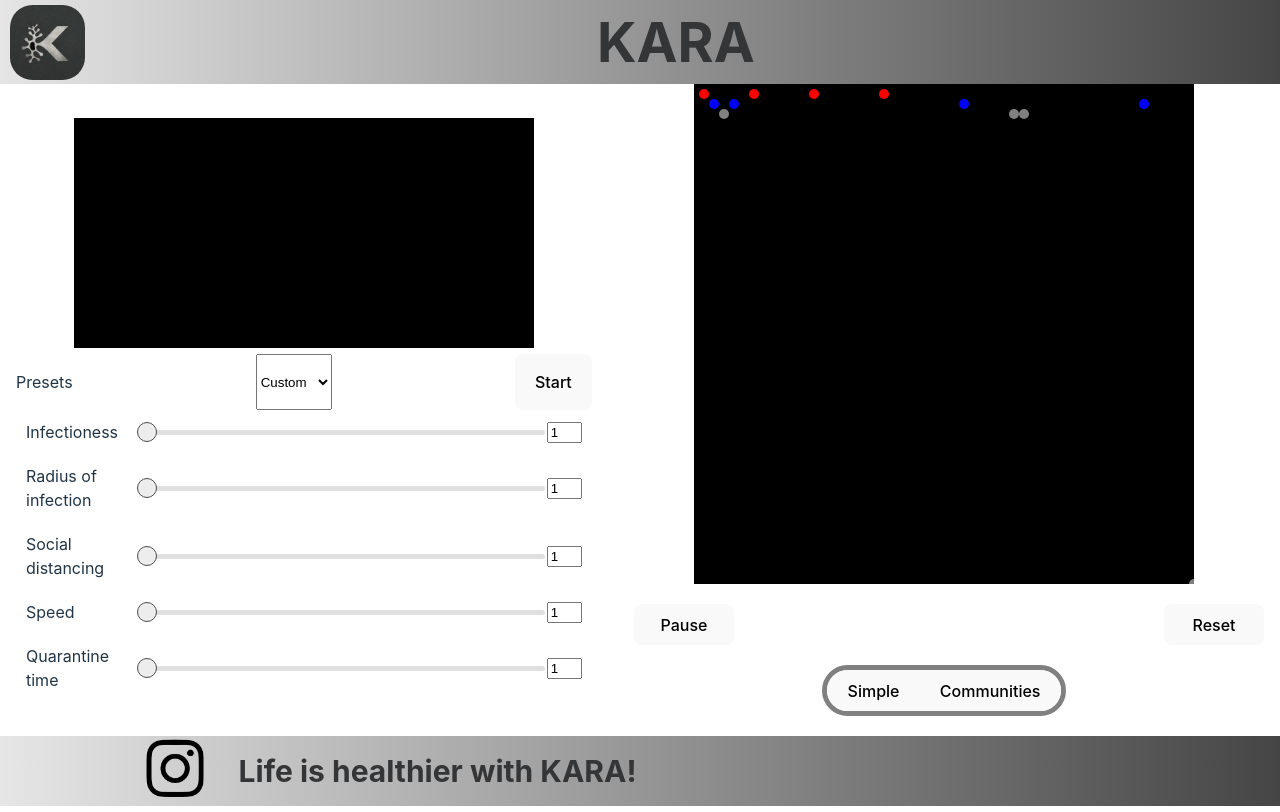
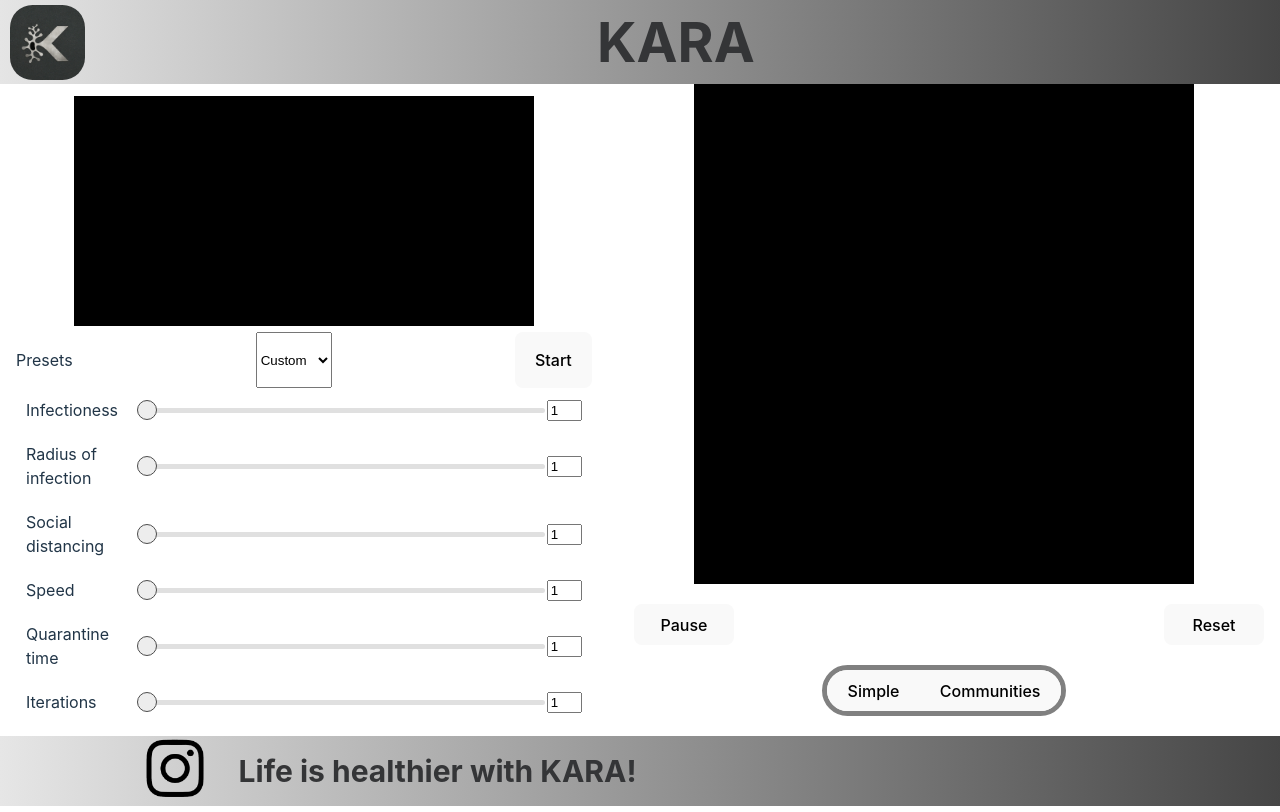
Before and after one commit to vvtttvv/Epidemic-Simulator, a React (Vite) app: page / in a window 1280 px wide. Built offline with nearby package versions, Linux system fonts and the light colour scheme.

Commit message:
sending data to server and recieving it once(fetch)

```diff
--- a/src/Body/Body.jsx
+++ b/src/Body/Body.jsx
@@ -3,19 +3,20 @@ import axios from 'axios'
 import styles from "./Body.module.css"
 import Parameters from "./Parameters/Parameters";
 import Map from "./Map/map";
-function Body(  ){
+function Body(){
     const [sliderValue, setSlidervalue]=useState({
         Infectioness: 1,
         Radius: 1,
         Distancing: 1,
         Speed: 1,
         Quarantine: 1,
+        Iterations: 1,
     });
-    const [responseData, setResponseData] = useState();
+    const [responseData, setResponseData] = useState('');
     const [error, setError] = useState(null);
 
 
-    useEffect(() => {//function only to see if canvas works
+    /*useEffect(() => {//function only to see if canvas works
         setResponseData([
             { id: 1, position_x: 10, position_y: 10, infected: true, dead: false },
             { id: 2, position_x: 20, position_y: 20, infected: false, dead: false },
@@ -29,38 +30,36 @@ function Body(  ){
             { id: 1, position_x: 190, position_y: 10, infected: true, dead: false },
             { id: 2, position_x: 270, position_y: 20, infected: false, dead: false },
             { id: 3, position_x: 500, position_y: 500, infected: true, dead: true },
+            { id: 2, position_x: 270, position_y: 20, infected: false, dead: false },
+            { id: 2, position_x: 270, position_y: 30, infected: false, dead: false },
+            { id: 2, position_x: 270, position_y: 40, infected: false, dead: false },
+            { id: 2, position_x: 270, position_y: 50, infected: false, dead: false },
+            { id: 2, position_x: 270, position_y: 60, infected: false, dead: false },
+            { id: 2, position_x: 270, position_y: 70, infected: false, dead: false },
+            { id: 2, position_x: 270, position_y: 80, infected: false, dead: false },
+            { id: 2, position_x: 270, position_y: 90, infected: false, dead: false },
+
         ]);
-    }, []);
+    }, []);*/
 
     const submitHandler=async (e)=>{
-        let sliderData=[];
-        let requiredDataString='{';
-        for (let key in sliderValue) {//modify object to array
-            sliderData.push(key);
-            sliderData.push(sliderValue[key]);
-        }
-
-        for(let el in sliderData){//save as required string
-            requiredDataString+='<'+sliderData[el]+'>'+',';
-        }
-        requiredDataString+='}';
-
-        console.log(sliderData);
+        let requiredDataString=JSON.stringify(sliderValue);
         console.log(requiredDataString);
-
         fetchData(requiredDataString);
     }
     const fetchData = async (requiredDataString) => {
         try {
-            const response = await axios.post('http://192.168.1.7:8080', requiredDataString);
+            const response = await axios.post('http://192.168.188.76:8080', requiredDataString);
+            console.log("success");
             setResponseData(response.data);
+            console.log(response)
         } catch (error) {
             setError(error.message);
         }
     };
 
 
-   /* useEffect(() => {
+    /*useEffect(() => {
         const intervalId = setInterval(() => {
             fetchData();
         }, 100);
--- a/src/Body/Parameters/Parameters.jsx
+++ b/src/Body/Parameters/Parameters.jsx
@@ -4,10 +4,10 @@ import {useState} from 'react'
 function Parameters({sliderValue, setSlidervalue, submitHandler}){
     const [selectedPreset, setSelectedPreset]=useState('');
     const infectionPresets=[
-        {name:"Custom",Infectioness:1, Radius:1, Distancing:1, Speed: 1,Quarantine: 1,},
-        {name:"Covid-19",Infectioness:50, Radius:100, Distancing:30, Speed: 50,Quarantine: 14,},
-        {name:"EBOLA",Infectioness:20, Radius:1, Distancing:23, Speed: 1,Quarantine: 7,},
-        {name:"HIV",Infectioness:10, Radius:1, Distancing:15, Speed: 1,Quarantine: 28,},
+        {name:"Custom",Infectioness:1, Radius:1, Distancing:1, Speed: 1,Quarantine: 1, Iterations:1},
+        {name:"Covid-19",Infectioness:50, Radius:100, Distancing:30, Speed: 50,Quarantine: 14, Iterations:1},
+        {name:"EBOLA",Infectioness:20, Radius:1, Distancing:23, Speed: 1,Quarantine: 7, Iterations:1},
+        {name:"HIV",Infectioness:10, Radius:1, Distancing:15, Speed: 1,Quarantine: 28, Iterations:100},
     ]
 
     function handlePresetsOnChange(e){
@@ -20,6 +20,7 @@ function Parameters({sliderValue, setSlidervalue, submitHandler}){
             Distancing: selectedPreset.Distancing,
             Speed: selectedPreset.Speed,
             Quarantine: selectedPreset.Quarantine,
+            Iterations: selectedPreset.Iterations,
         });
     }
     function selectObjectByName(name) {
@@ -30,7 +31,7 @@ function Parameters({sliderValue, setSlidervalue, submitHandler}){
         setSlidervalue({...sliderValue,[e.target.name]: e.target.value,});
         setSelectedPreset('Custom');
     }
-    const sliderNames = ["Infectioness", "Radius of infection", "Social distancing", "Speed", "Quarantine time"];
+    const sliderNames = ["Infectioness", "Radius of infection", "Social distancing", "Speed", "Quarantine time", "Iterations"];
 
     return(
         <div className={styles.wrapper}>
@@ -55,6 +56,7 @@ function Parameters({sliderValue, setSlidervalue, submitHandler}){
                     <Slider onChange={handleParam} sliderValue={sliderValue.Distancing} name="Distancing" prop_name={sliderNames[2]}/>
                     <Slider onChange={handleParam} sliderValue={sliderValue.Speed} name="Speed" prop_name={sliderNames[3]}/>
                     <Slider onChange={handleParam} sliderValue={sliderValue.Quarantine} name="Quarantine" prop_name={sliderNames[4]}/>
+                    <Slider onChange={handleParam} sliderValue={sliderValue.Iterations} name="Iterations" prop_name={sliderNames[5]}/>
                 </div>
             </div>
         </div>
--- a/src/Body/Parameters/Slider/Slider.jsx
+++ b/src/Body/Parameters/Slider/Slider.jsx
@@ -5,18 +5,18 @@ function Slider(props){
             <div className={styles.parameter_info}>{props.prop_name}</div>
             <input value={props.sliderValue}
             type="range"
-            min="1"
-            max="100"
+            min='1'
+            max='100'
             className={styles.slider}
             onChange={props.onChange}
             name={props.name}
             />
             <input
             value={props.sliderValue}
-            type="text"
+            type="number"
             className={styles.textbox}
             onChange={props.onChange}
-            name={props.prop_name}
+            name={props.name}
             />
         </div>
     )
```
